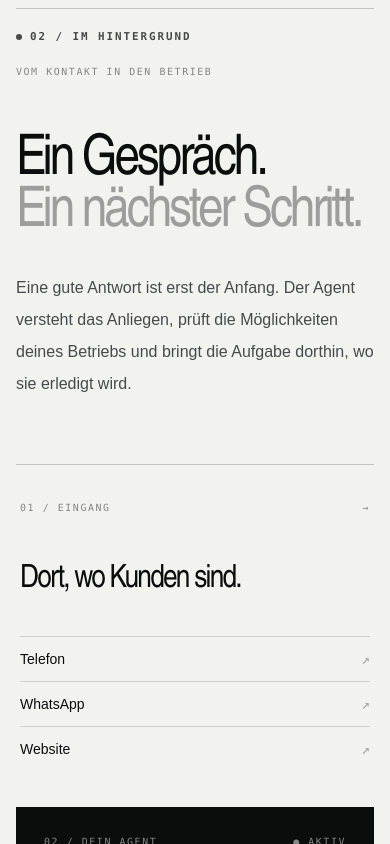
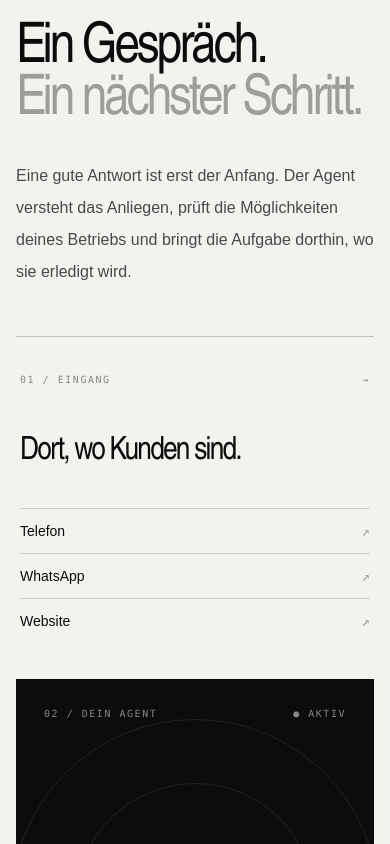
Before and after one commit to IljaDzhumelya24/ki-agent, a Next.js app: page / in a window 390 px wide. Shown: the part 3380-4224 px from the top of the page. Built offline with nearby package versions, Linux system fonts and the light colour scheme.

Commit message:
Tighten phone to capability transition

```diff
--- a/src/components/home/capability-section.tsx
+++ b/src/components/home/capability-section.tsx
@@ -5,7 +5,7 @@ const destinations = ["Kalender", "CRM / Kasse", "Dein Team"];
 
 export function CapabilitySection() {
   return (
-    <section id="capabilities" className="page-gutter bg-[var(--paper)] py-24 text-[var(--ink)] md:py-32">
+    <section id="capabilities" className="page-gutter bg-[var(--paper)] pb-24 pt-2 text-[var(--ink)] md:pb-32 md:pt-4">
       <div className="mx-auto max-w-[96rem]">
         <div className="flex flex-wrap items-start justify-between gap-5 border-t border-black/20 pt-5">
           <SectionLabel>02 / Im Hintergrund</SectionLabel>
@@ -14,7 +14,7 @@ export function CapabilitySection() {
           </span>
         </div>
 
-        <div className="mt-14 grid gap-8 lg:grid-cols-[1.15fr_0.85fr] lg:items-end lg:gap-20">
+        <div className="mt-8 grid gap-8 lg:grid-cols-[1.15fr_0.85fr] lg:items-end lg:gap-20">
           <h2 className="display-type max-w-[14ch] text-[clamp(3.5rem,6vw,6.6rem)] leading-[0.93] font-medium tracking-[-0.065em]">
             Ein Gespräch.<br />
             <span className="text-black/35">Ein nächster Schritt.</span>
@@ -24,7 +24,7 @@ export function CapabilitySection() {
           </p>
         </div>
 
-        <div className="mt-16 grid border-y border-black/20 lg:grid-cols-[1fr_1.15fr_1fr]">
+        <div className="mt-12 grid border-y border-black/20 lg:grid-cols-[1fr_1.15fr_1fr]">
           <div className="flex flex-col px-1 py-9 lg:pr-10 lg:py-12">
             <div className="flex items-center justify-between font-mono text-[0.62rem] uppercase tracking-[0.16em] text-black/45">
               <span>01 / Eingang</span><span>→</span>
--- a/src/components/home/channel-story.tsx
+++ b/src/components/home/channel-story.tsx
@@ -146,8 +146,8 @@ export function ChannelStory() {
         .to(screens[1], { autoAlpha: 0, y: -26, duration: 0.22 }, 2.28)
         .fromTo(chapters[2], { autoAlpha: 0, x: 70, y: 0 }, { autoAlpha: 1, x: 0, duration: 0.38, ease: "power3.out" }, 2.31)
         .fromTo(screens[2], { autoAlpha: 0, y: 26 }, { autoAlpha: 1, y: 0, duration: 0.4, ease: "power3.out" }, 2.31)
-        .to(phone, { rotationY: 9, rotationZ: -3, y: -25, scale: 1.02, duration: 0.62, ease: "power2.inOut" }, 2.08)
-        .to({}, { duration: 0.75 });
+        .to(phone, { rotationY: 9, rotationZ: -3, y: 55, scale: 1.02, duration: 0.62, ease: "power2.inOut" }, 2.08)
+        .to({}, { duration: 0.42 });
 
       if (wipe) timeline.to(wipe, { autoAlpha: 1, duration: 0.58, ease: "power2.inOut" }, 2.05);
       if (progress) timeline.set(progress, { color: "#171a19" }, 2.42);
```
